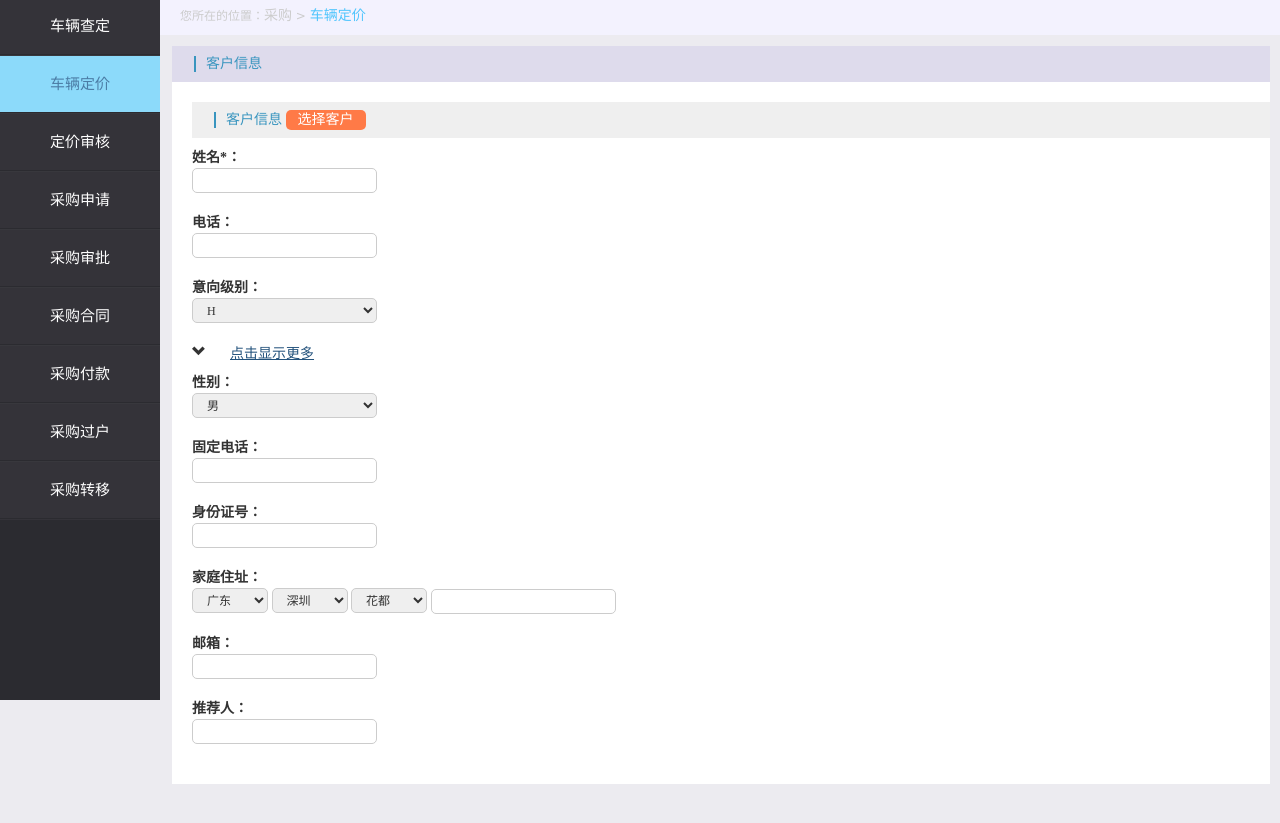
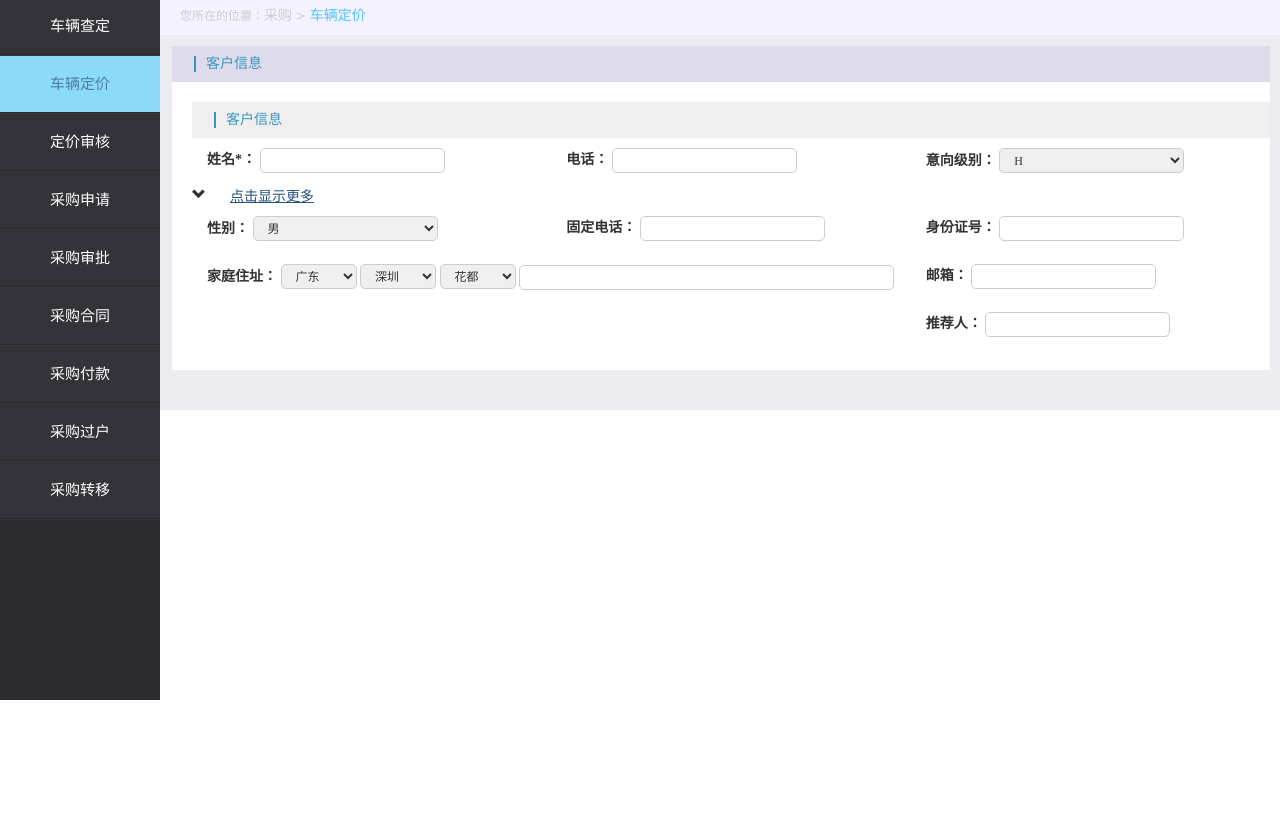
Before and after one commit to qg520jungle/usedcarretail, a website: page customerEdit.html in a window 1280 px wide. Both pictures are taken after a click on the icon "点击显示更多". Shown: the part 71-894 px from the top of the page. After the commit the page ends 800 px from the top, so only its background shows below. Drawn offline with nearby package versions, Linux system fonts and the light colour scheme; files that its build step writes are made by us from their sources.

Commit message:
栅栏结构

```diff
--- a/customerEdit.html
+++ b/customerEdit.html
@@ -72,21 +72,20 @@
         <div class="m-c">
           <div class="m-t2nd">
             <span>客户信息</span>
-            <a class="u-btn btn-main btn-select " href="#"
-                   data-toggle="modal" data-target="#customModal">选择客户</a>
           </div>
-          <div class="m-c2nd f-cb">
-            <div class="m-info f-cb">
-              <dl>
+          <div class="m-c2nd">
+            <div class="container-fluid">
+            <div class="row">
+              <dl class="col-md-4 u-dl">
                 <dt>姓名*：</dt>
                 <dd><input type="text" class="u-input u-input-normal">
                 </dd>
               </dl>
-              <dl>
+              <dl  class="col-md-4 u-dl">
                 <dt>电话：</dt>
                 <dd><input type="text" class="u-input u-input-normal"></dd>
               </dl>
-              <dl>
+              <dl  class="col-md-4 u-dl">
                 <dt>意向级别：</dt>
                 <dd><select class="u-input u-input-normal">
                     <option>H</option>
@@ -95,8 +94,10 @@
                     <option>C</option>
                     <option>D</option>
                 </select></dd>
-              </dl>
+                </dl>
             </div>
+              </div>
+
 
             <div class="m-cdrop">
               <i class="glyphicon glyphicon-chevron-down" id="dropclick">
@@ -104,8 +105,9 @@
             </div>
                   <!--隐藏显示页-->
              <div id="carDropList" style="display:none">
-             <div class="m-info f-cb">
-              <dl>
+             <div class="container-fluid">
+            <div class="row">
+              <dl class="col-md-4 u-dl">
                 <dt>性别：</dt>
                 <dd><select class="u-input u-input-normal">
                      <option>男</option>
@@ -114,15 +116,15 @@
                     </select>
                 </dd>
               </dl>
-              <dl>
+              <dl class="col-md-4 u-dl">
                 <dt>固定电话：</dt>
                 <dd><input type="text" class="u-input u-input-normal"></dd>
               </dl>
-              <dl>
+              <dl class="col-md-4 u-dl">
                 <dt>身份证号：</dt>
                 <dd><input type="text" class="u-input u-input-normal"></dd>
               </dl>
-              <dl>
+              <dl class="col-md-8 u-dl">
                   <dt>家庭住址：</dt>
                 <dd class="u-address"><select class="u-input u-input-small">
                       <option>广东</option>
@@ -139,23 +141,21 @@
                       <option>广系</option>
                       <option>湖北</option>
                   </select>
-                <input type="text" class="u-input u-input-normal"></dd>
+                <input type="text" class="u-input u-input-large"></dd>
               </dl>
-              <dl>
+              <dl class="col-md-4 u-dl">
                   <dt>邮箱：</dt>
                   <dd><input type="text" class="u-input u-input-normal"></dd>
               </dl>
-               <dl>
+               <dl class="col-md-4 u-dl">
                   <dt>推荐人：</dt>
                   <dd><input type="text" class="u-input u-input-normal"></dd>
               </dl>
-            </div>
-
+                 </div>
+                 </div>
              </div>
-
           </div>
        </div>
-
 
        <!-- 模态框（Modal） -->
 <div class="modal fade" id="customModal" tabindex="-1" role="dialog"
--- a/src/global.less
+++ b/src/global.less
@@ -460,3 +460,7 @@ li {
 .m-dl-box{
   margin-top: 15px;
 }
+
+m-lgmodal{
+  width: 1100px;
+}
--- a/src/unit.less
+++ b/src/unit.less
@@ -26,6 +26,9 @@
 }
 .u-input-normal{
   width: 185px;
+}
+.u-input-large{
+   width: 375px;
 }
 .u-input-small{
   width: 76px;
@@ -104,6 +107,7 @@
     vertical-align: text-top;
 }
 .u-dl{
+  margin-top:10px;
   margin-bottom: 13px;
   .last{
     margin-right: 0
```
Also changed, not shown: carInfoEdit.html (+0 -2 lines), modal.html (+12 -7 lines).
